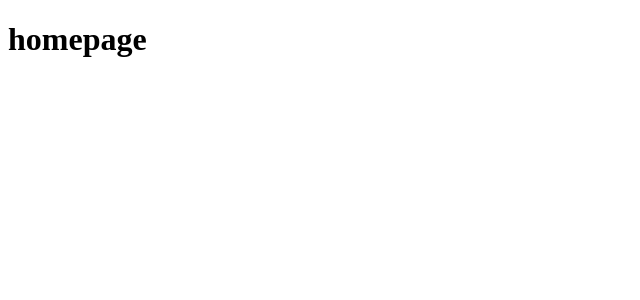
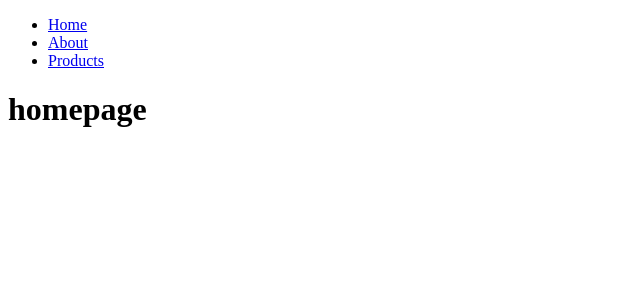
Before and after one commit to krishnamohanparuchuri/vue_project_tdd_grupp11, a Vue app: page / in a window 1280 px wide. Shown: the top 300 px of the page, without its empty margins (0-640 px from the left). Built offline with nearby package versions, Linux system fonts and the light colour scheme.

Commit message:
router links working

```diff
--- a/src/App.vue
+++ b/src/App.vue
@@ -1,17 +1,17 @@
 <template>
   <div class="container">
-    <!-- <NavigationPage /> -->
-  <router-view/>
+    <NavigationPage />
+    <router-view />
   </div>
 </template>
 
 <script>
-// import NavigationPage from "./components/NavigationPage.vue";
+import NavigationPage from "./components/NavigationPage.vue";
 
 export default {
   name: "App",
   components: {
-
+    NavigationPage,
   },
 };
 </script>
--- a/src/components/NavigationPage.vue
+++ b/src/components/NavigationPage.vue
@@ -1,6 +1,11 @@
 <template>
-  <div class>
-    <h1>hello world</h1>
+  <div class="nav-container">
+    <ul>
+      <li><router-link to="/">Home </router-link></li>
+      <li><router-link to="/about">About </router-link></li>
+      <li><router-link to="/products">Products </router-link></li>
+    </ul>
+    <!-- <h1>hello world</h1> -->
   </div>
 </template>
 
@@ -8,5 +13,4 @@
 export default {};
 </script>
 
-<style>
-</style>
+<style></style>
```
Also changed, not shown: src/router/index.js (indentation only), 1 other file (tests, documents, lock files or other folders).
